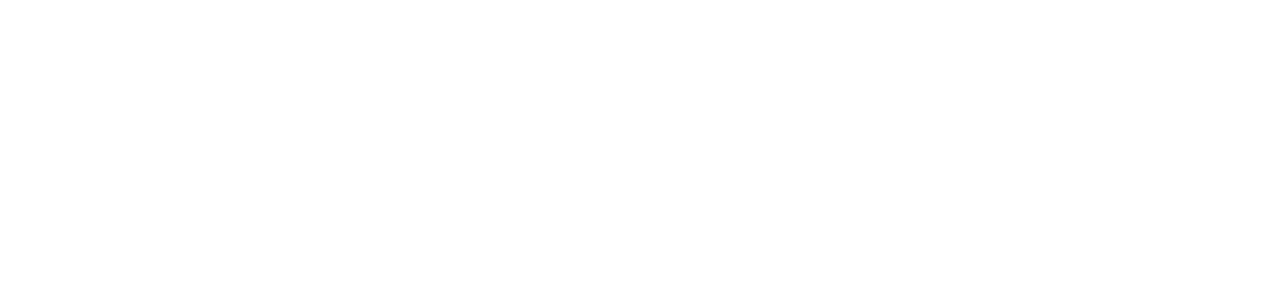
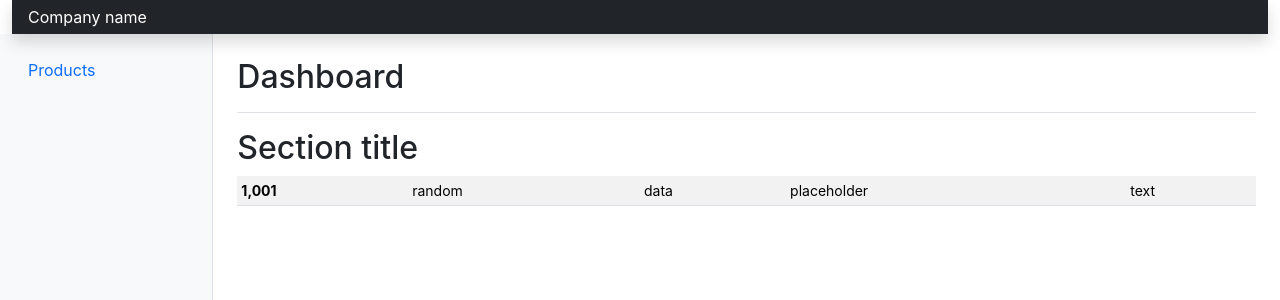
Before and after one commit to NourhanSaeed707/Product-Microservices-NestJS, a React (Create React App) app in the folder frontend/react-crud/: page /admin/product in a window 1280 px wide. Before the commit this address had no page. Shown: the top 300 px of the page. Built offline with nearby package versions, Linux system fonts and the light colour scheme.

Commit message:
add Main component and Wrapper and update product

```diff
--- a/frontend/react-crud/src/App.tsx
+++ b/frontend/react-crud/src/App.tsx
@@ -1,6 +1,4 @@
 import React from 'react';
-import Nav from './components/Nav';
-import Menu from './components/Menu';
 import Products from './admin/Products';
 import { Route, Routes } from 'react-router-dom';
 import Main from './main/Main';
@@ -9,11 +7,10 @@ function App() {
   return (
     <Routes>
       <Route path="/" element={<Main />} />
+      <Route path="/admin/product" element={<Products />} />
       <Route
         path="/admin/products"
-        element={
-            <Products />
-        }
+        element={<Products />}
       />
     </Routes>
   );
--- a/frontend/react-crud/src/components/Menu.tsx
+++ b/frontend/react-crud/src/components/Menu.tsx
@@ -1,4 +1,5 @@
 import React from 'react';
+import { Link } from 'react-router-dom';
 
 const Menu = () => {
     return (
@@ -6,9 +7,9 @@ const Menu = () => {
             <nav className="pt-3">
                 <ul className="nav flex-column">
                     <li className="nav-item">
-                        <a className="nav-link active" href="/" aria-current="page">
+                        <Link className="nav-link active" to="/admin/products" aria-current="page">
                             Products
-                        </a>
+                        </Link>
                     </li>
                 </ul>
             </nav>
--- a/frontend/react-crud/src/components/Nav.tsx
+++ b/frontend/react-crud/src/components/Nav.tsx
@@ -1,12 +1,13 @@
 import React from 'react';
+import { Link } from 'react-router-dom';
 
 const Nav = () => {
     return (
         <div>
               <header className="navbar navbar-dark sticky-top bg-dark flex-md-nowrap p-0 shadow">
-                <a className="navbar-brand col-md-3 col-lg-2 me-0 px-3 fs-6" href="/">
+                <Link className="navbar-brand col-md-3 col-lg-2 me-0 px-3 fs-6" to="/">
                     Company name
-                </a>
+                </Link>
             </header>
         </div>
     );
```
